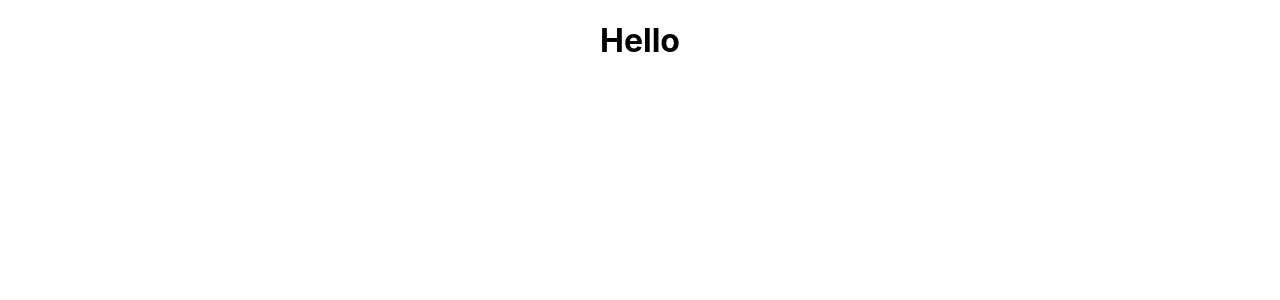
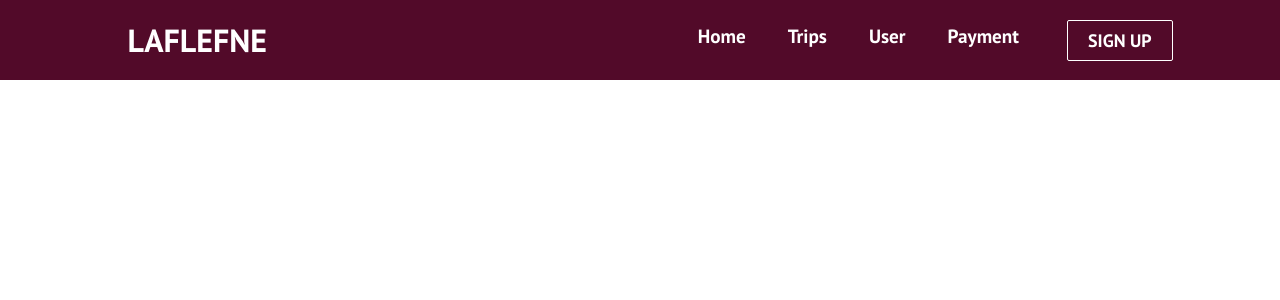
Before and after one commit to QamarJaradat/GreenField5, a React (Create React App) app in the folder frontend/: page / in a window 1280 px wide. Shown: the top 300 px of the page. Built offline with nearby package versions, Linux system fonts and the light colour scheme.

Commit message:
responsive nav bar

```diff
--- a/frontend/package.json
+++ b/frontend/package.json
@@ -8,6 +8,7 @@
     "@testing-library/user-event": "^12.1.10",
     "react": "^17.0.1",
     "react-dom": "^17.0.1",
+    "react-router-dom": "^5.2.0",
     "react-scripts": "4.0.0",
     "web-vitals": "^0.2.4"
   },
--- a/frontend/public/index.html
+++ b/frontend/public/index.html
@@ -8,6 +8,10 @@
   <meta name="theme-color" content="#000000" />
   <meta name="description" content="Web site created using create-react-app" />
   <link rel="apple-touch-icon" href="%PUBLIC_URL%/logo192.png" />
+  <link rel="stylesheet" href="https://use.fontawesome.com/releases/v5.13.1/css/all.css"
+    integrity="sha384-xxzQGERXS00kBmZW/6qxqJPyxW3UR0BPsL4c8ILaIWXva5kFi7TxkIIaMiKtqV1Q" crossorigin="anonymous" />
+  <link href="https://fonts.googleapis.com/css2?family=PT+Sans:wght@700&display=swap" rel="stylesheet" />
+
   <!--
       manifest.json provides metadata used when your web app is installed on a
       user's mobile device or desktop. See https://developers.google.com/web/fundamentals/web-app-manifest/
@@ -17,7 +21,6 @@
       Notice the use of %PUBLIC_URL% in the tags above.
       It will be replaced with the URL of the `public` folder during the build.
       Only files inside the `public` folder can be referenced from the HTML.
-
       Unlike "/favicon.ico" or "favicon.ico", "%PUBLIC_URL%/favicon.ico" will
       work correctly both with client-side routing and a non-root public URL.
       Learn how to configure a non-root public URL by running `npm run build`.
@@ -31,10 +34,8 @@
   <!--
       This HTML file is a template.
       If you open it directly in the browser, you will see an empty page.
-
       You can add webfonts, meta tags, or analytics to this file.
       The build step will place the bundled scripts into the <body> tag.
-
       To begin the development, run `npm start` or `yarn start`.
       To create a production bundle, use `npm run build` or `yarn build`.
     -->
--- a/frontend/src/App.css
+++ b/frontend/src/App.css
@@ -1,38 +1,17 @@
-.App {
-  text-align: center;
+* {
+  box-sizing: border-box;
+  margin: 0;
+  padding: 0;
+  font-family: 'PT Sans', sans-serif;
 }
 
-.App-logo {
-  height: 40vmin;
-  pointer-events: none;
-}
-
-@media (prefers-reduced-motion: no-preference) {
-  .App-logo {
-    animation: App-logo-spin infinite 20s linear;
-  }
-}
-
-.App-header {
-  background-color: #282c34;
-  min-height: 100vh;
+.home,
+.services,
+.products,
+.sign-up {
   display: flex;
-  flex-direction: column;
+  height: 90vh;
   align-items: center;
   justify-content: center;
-  font-size: calc(10px + 2vmin);
-  color: white;
+  font-size: 3rem;
 }
-
-.App-link {
-  color: #61dafb;
-}
-
-@keyframes App-logo-spin {
-  from {
-    transform: rotate(0deg);
-  }
-  to {
-    transform: rotate(360deg);
-  }
-}
--- a/frontend/src/App.js
+++ b/frontend/src/App.js
@@ -1,3 +1,6 @@
+import React from 'react';
+import Navbar from './components/Navbar';
+import { BrowserRouter as Router, Switch, Route } from "react-router-dom";
 
 import './App.css';
 
@@ -20,9 +23,15 @@ function App() {
 
 
   return (
-    <div className="App">
-      <h1>Hello</h1>
-    </div>
+    <>
+      <Router>
+        <Navbar />
+        <Switch>
+          <Route path="/" exact />
+        </Switch>
+      </Router>
+    </>
+
   );
 }
 
--- /dev/null
+++ b/frontend/src/components/Button.css
@@ -0,0 +1,43 @@
+:root {
+    --primary: #fff;
+  }
+
+  .btn {
+    padding: 8px 20px;
+    border-radius: 2px;
+    outline: none;
+    border: none;
+    cursor: pointer;
+  }
+
+  .btn--primary {
+    background-color: var(--primary);
+    color: #242424;
+    border: 1px solid var(--primary);
+  }
+
+  .btn--outline {
+    background-color: transparent;
+    color: #fff;
+    padding: 8px 20px;
+    border: 1px solid var(--primary);
+    transition: all 0.3s ease-out;
+  }
+
+  .btn--medium {
+    padding: 8px 20px;
+    font-size: 18px;
+  }
+
+  .btn--large {
+    padding: 12px 26px;
+    font-size: 20px;
+  }
+
+  .btn--large:hover,
+  .btn--medium:hover {
+    transition: all 0.3s ease-out;
+    background: #fff;
+    color: #242424;
+    transition: all 0.3s ease-out;
+  }
--- /dev/null
+++ b/frontend/src/components/Button.js
@@ -0,0 +1,33 @@
+import React from 'react';
+import './Button.css';
+import { Link } from 'react-router-dom';
+
+const STYLES = ['btn--primary', 'btn--outline', 'btn--test'];
+
+const SIZES = ['btn--medium', 'btn--large'];
+
+export const Button = ({
+    children,
+    type,
+    onClick,
+    buttonStyle,
+    buttonSize
+}) => {
+    const checkButtonStyle = STYLES.includes(buttonStyle)
+        ? buttonStyle
+        : STYLES[0];
+
+    const checkButtonSize = SIZES.includes(buttonSize) ? buttonSize : SIZES[0];
+
+    return (
+        <Link to='/sign-up' className='btn-mobile'>
+            <button
+                className={`btn ${checkButtonStyle} ${checkButtonSize}`}
+                onClick={onClick}
+                type={type}
+            >
+                {children}
+            </button>
+        </Link>
+    );
+};
--- a/frontend/src/components/navbar.css
+++ b/frontend/src/components/navbar.css
@@ -0,0 +1,159 @@
+.navbar {
+  /* 82, 10, 41 */
+    background: linear-gradient(90deg, rgb(82, 10, 41) 0%, rgb(82, 10, 41) 100%);
+    height: 80px;
+    display: flex;
+    justify-content: center;
+    align-items: center;
+    font-size: 1.2rem;
+    position: sticky;
+    top: 0;
+    z-index: 999;
+  }
+
+  .navbar-container {
+    display: flex;
+    justify-content: center;
+    align-items: center;
+    height: 80px;
+    max-width: 1500px;
+  }
+
+  .navbar-logo {
+    color: #fff;
+    justify-self: start;
+    margin-left: 20px;
+    cursor: pointer;
+    text-decoration: none;
+    font-size: 2rem;
+    display: flex;
+    align-items: center;
+  }
+
+  .fa-typo3 {
+    margin-left: 0.5rem;
+    font-size: 1.8rem;
+  }
+
+  .nav-menu {
+    display: grid;
+    grid-template-columns: repeat(4, auto);
+    grid-gap: 10px;
+    list-style: none;
+    text-align: center;
+    width: 60vw;
+    justify-content: end;
+    margin-right: 2rem;
+  }
+
+  .nav-item {
+    height: 80px;
+  }
+
+  .nav-links {
+    color: #fff;
+    display: flex;
+    align-items: center;
+    text-decoration: none;
+    padding: 0.5rem 1rem;
+    height: 100%;
+  }
+
+  .nav-links:hover {
+    border-bottom: 4px solid #fff;
+    transition: all 0.2s ease-out;
+  }
+
+  .fa-bars {
+    color: #fff;
+  }
+
+  .nav-links-mobile {
+    display: none;
+  }
+
+  .menu-icon {
+    display: none;
+  }
+
+  @media screen and (max-width: 960px) {
+    .NavbarItems {
+      position: relative;
+    }
+
+    .nav-menu {
+      display: flex;
+      flex-direction: column;
+      width: 100%;
+      height: 90vh;
+      position: absolute;
+      top: 80px;
+      left: -100%;
+      opacity: 1;
+      transition: all 0.5s ease;
+    }
+
+    .nav-menu.active {
+      background: #242222;
+      left: 0;
+      opacity: 1;
+      transition: all 0.5s ease;
+      z-index: 1;
+    }
+
+    .nav-links {
+      text-align: center;
+      padding: 2rem;
+      width: 100%;
+      display: table;
+    }
+
+    .nav-links:hover {
+      background-color: #fff;
+      color: #242424;
+      border-radius: 0;
+    }
+
+    .navbar-logo {
+      position: absolute;
+      top: 0;
+      left: 0;
+      transform: translate(25%, 50%);
+    }
+
+    .menu-icon {
+      display: block;
+      position: absolute;
+      top: 0;
+      right: 0;
+      transform: translate(-100%, 60%);
+      font-size: 1.8rem;
+      cursor: pointer;
+    }
+
+    .fa-times {
+      color: #fff;
+      font-size: 2rem;
+    }
+
+    .nav-links-mobile {
+      display: block;
+      text-align: center;
+      margin: 2rem auto;
+      border-radius: 4px;
+      width: 80%;
+      text-decoration: none;
+      font-size: 1.5rem;
+      background-color: transparent;
+      color: #fff;
+      padding: 14px 20px;
+      border: 1px solid #fff;
+      transition: all 0.3s ease-out;
+    }
+
+    .nav-links-mobile:hover {
+      background: #fff;
+      color: #242424;
+      transition: 250ms;
+    }
+  }
--- a/frontend/src/components/navbar.js
+++ b/frontend/src/components/navbar.js
@@ -0,0 +1,75 @@
+import React, { useState, useEffect } from 'react';
+import { Link } from "react-router-dom";
+import './Navbar.css';
+import { Button } from './Button';
+
+
+function Navbar() {
+    const [click, setClick] = useState(false);
+    const [button, setButton] = useState(true);
+
+    const handleClick = () => setClick(!click);
+    const closeMobileMenu = () => setClick(false);
+
+    const showButton = () => {
+        if (window.innerWidth <= 960) {
+            setButton(false);
+        } else {
+            setButton(true);
+        }
+    };
+
+    useEffect(() => {
+        showButton();
+    }, []);
+
+    window.addEventListener('resize', showButton);
+
+    return (
+        <>
+            <nav className='navbar'>
+                <div className='navbar-container'>
+                    <Link to='/' className='navbar-logo' onClick={closeMobileMenu}>
+                        LAFLEFNE
+                    </Link>
+                    <div className='menu-icon' onClick={handleClick}>
+                        <i className={click ? 'fas fa-times' : 'fas fa-bars'} />
+                    </div>
+                    <ul className={click ? 'nav-menu active' : 'nav-menu'}>
+                        <li className='nav-item'>
+                            <Link to='/' className='nav-links' onClick={closeMobileMenu}>Home</Link>
+                        </li>
+                        <li className='nav-item'>
+                            <Link
+                                to='/trips'
+                                className='nav-links'
+                                onClick={closeMobileMenu}>Trips</Link>
+                        </li>
+                        <li className='nav-item'>
+                            <Link
+                                to='/user'
+                                className='nav-links'
+                                onClick={closeMobileMenu}
+                            >User</Link>
+                        </li>
+                        <li className='nav-item'>
+                            <Link
+                                to='/payment'
+                                className='nav-links'
+                                onClick={closeMobileMenu}>Payment</Link>
+                        </li>
+                        <li>
+                            <Link
+                                to='/sign-up'
+                                className='nav-links-mobile'
+                                onClick={closeMobileMenu}>Sign Up</Link>
+                        </li>
+                    </ul>
+                    {button && <Button buttonStyle='btn--outline'>SIGN UP</Button>}
+                </div>
+            </nav>
+        </>
+    )
+}
+
+export default Navbar
--- a/frontend/src/index.js
+++ b/frontend/src/index.js
@@ -1,6 +1,5 @@
 import React from 'react';
 import ReactDOM from 'react-dom';
-import './index.css';
 import App from './App';
 import reportWebVitals from './reportWebVitals';
 
```
Also changed, not shown: 1 other file (tests, documents, lock files or other folders).
